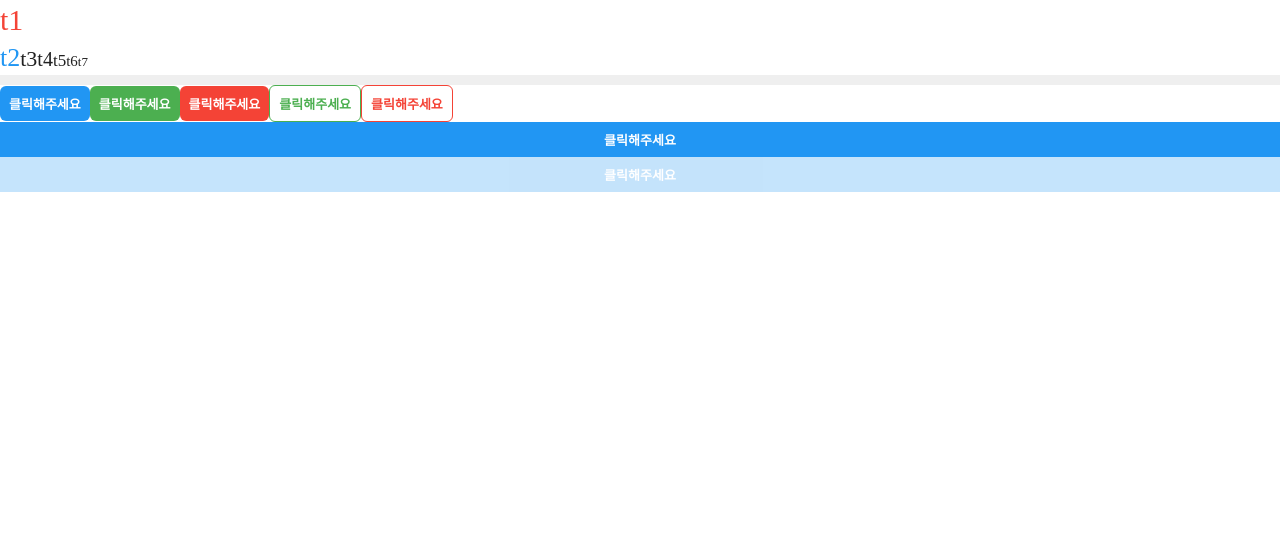
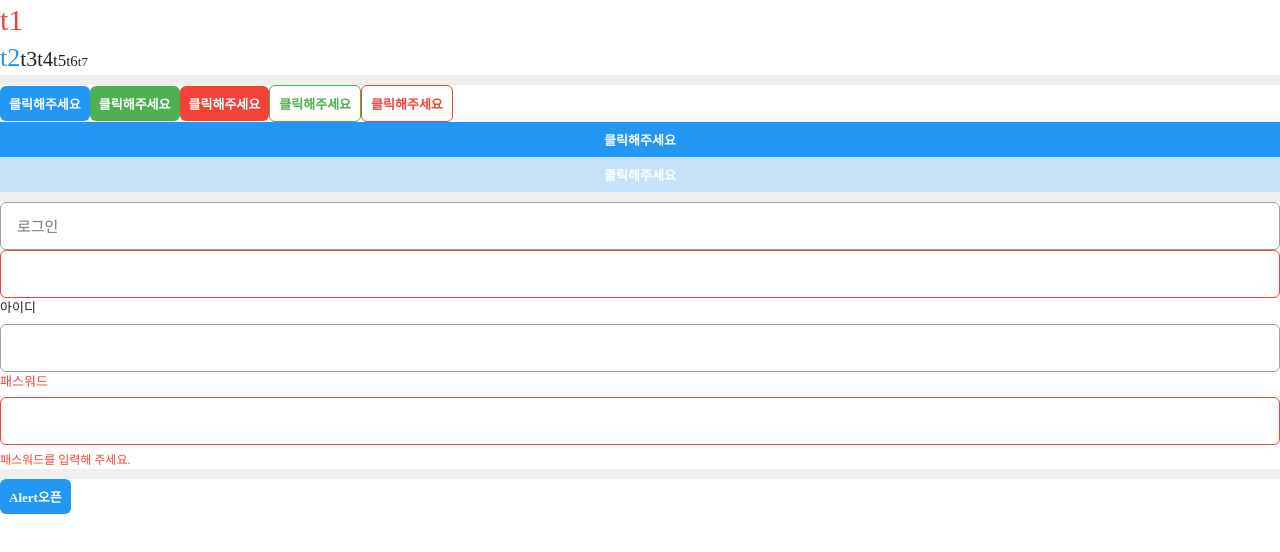
Before and after one commit to bongjoi/mcard, a React (Create React App) app: page / in a window 1280 px wide. Shown: the top 552 px of the page. Built offline with nearby package versions, Linux system fonts and the light colour scheme.

Commit message:
공통 컴포넌트 구현 - Input, Alert, Flex Box

```diff
--- a/public/index.html
+++ b/public/index.html
@@ -1,4 +1,4 @@
-<!DOCTYPE html>
+<!doctype html>
 <html lang="en">
   <head>
     <meta charset="utf-8" />
@@ -29,6 +29,7 @@
   <body>
     <noscript>You need to enable JavaScript to run this app.</noscript>
     <div id="root"></div>
+    <div id="root-portal"></div>
     <!--
       This HTML file is a template.
       If you open it directly in the browser, you will see an empty page.
--- a/src/App.tsx
+++ b/src/App.tsx
@@ -5,8 +5,15 @@
 
 import Text from '@shared/Text';
 import Button from '@shared/Button';
+import Input from '@shared/Input';
+import TextField from '@shared/TextField';
+import Alert from '@shared/Alert';
+
+import { useAlertContext } from '@contexts/AlertContext';
 
 function App() {
+  const { open } = useAlertContext();
+
   return (
     <div>
       <Text typography="t1" display="block" color="red">
@@ -36,6 +43,39 @@
       <Button full={true} disabled={true}>
         클릭해주세요
       </Button>
+
+      <div style={{ height: 10, width: '100%', backgroundColor: '#efefef' }} />
+
+      <Input placeholder="로그인" aria-invalid={false} />
+      <Input aria-invalid={true} />
+
+      <TextField label="아이디" />
+      <TextField
+        label="패스워드"
+        hasError={true}
+        helpMessage="패스워드를 입력해 주세요."
+      />
+
+      <div style={{ height: 10, width: '100%', backgroundColor: '#efefef' }} />
+
+      {/* <Alert
+        open={true}
+        title="얼럿이 떳습니다."
+        description="안녕하세요"
+        onButtonClick={() => {}}
+      /> */}
+
+      <Button
+        onClick={() => {
+          open({
+            title: '카드신청완료',
+            description: '내역페이지에서 확인해주세요',
+            onButtonClick: () => {}
+          });
+        }}
+      >
+        Alert오픈
+      </Button>
     </div>
   );
 }
--- /dev/null
+++ b/src/components/shared/Alert.tsx
@@ -0,0 +1,67 @@
+import { colors } from '@styles/colorPalette';
+import styled from '@emotion/styled';
+
+import Dimmed from './Dimmed';
+import Text from './Text';
+import Flex from './Flex';
+import Button from './Button';
+
+const AlertContainer = styled.div`
+  position: absolute;
+  top: 50%;
+  left: 50%;
+  transform: translate(-50%, -50%);
+  background-color: ${colors.white};
+  border-radius: 8px;
+  z-index: var(--alert-zindex);
+  width: 320px;
+  padding: 24px;
+  box-sizing: border-box;
+`;
+
+interface AlertProps {
+  open?: boolean;
+  title: React.ReactNode;
+  description?: React.ReactNode;
+  buttonLabel?: string;
+  onButtonClick: () => void;
+}
+
+function Alert({
+  open,
+  title,
+  description,
+  buttonLabel = '확인',
+  onButtonClick
+}: AlertProps) {
+  if (open === false) {
+    return null;
+  }
+
+  return (
+    <Dimmed>
+      <AlertContainer>
+        <Text
+          typography="t4"
+          bold={true}
+          display="block"
+          style={{ marginBottom: 6 }}
+        >
+          {title}
+        </Text>
+        {description ? <Text typography="t7">{description}</Text> : null}
+        <Flex justify="flex-end">
+          <Button
+            onClick={onButtonClick}
+            weak={true}
+            style={{ marginTop: 12, border: 'none' }}
+          >
+            {buttonLabel}
+          </Button>
+        </Flex>
+      </AlertContainer>
+    </Dimmed>
+  );
+}
+
+export default Alert;
--- /dev/null
+++ b/src/components/shared/Dimmed.tsx
@@ -0,0 +1,17 @@
+import styled from '@emotion/styled';
+
+const Container = styled.div`
+  position: fixed;
+  top: 0;
+  right: 0;
+  bottom: 0;
+  left: 0;
+  background-color: rgba(0, 0, 0, 0.7);
+  z-index: var(--dimmed-zindex);
+`;
+
+function Dimmed({ children }: { children: React.ReactNode }) {
+  return <Container>{children}</Container>;
+}
+
+export default Dimmed;
--- /dev/null
+++ b/src/components/shared/Flex.tsx
@@ -0,0 +1,17 @@
+import styled from '@emotion/styled';
+import { CSSProperties } from 'react';
+
+interface FlexProps {
+  align?: CSSProperties['alignItems'];
+  justify?: CSSProperties['justifyContent'];
+  direction?: CSSProperties['flexDirection'];
+}
+
+const Flex = styled.div<FlexProps>(({ align, justify, direction }) => ({
+  display: 'flex',
+  alignItems: align,
+  justifyContent: justify,
+  flexDirection: direction
+}));
+
+export default Flex;
--- /dev/null
+++ b/src/components/shared/Input.tsx
@@ -0,0 +1,24 @@
+import { colors } from '@styles/colorPalette';
+import styled from '@emotion/styled';
+
+const Input = styled.input`
+  padding: 0 16px;
+  font-size: 15px;
+  height: 48px;
+  font-weight: 500;
+  border: 1px solid ${colors.grey};
+  border-radius: 6px;
+  width: 100%;
+  box-sizing: border-box;
+
+  &:focus {
+    outline: none;
+    border-color: ${colors.blue};
+  }
+
+  &[aria-invalid='true'] {
+    border-color: ${colors.red};
+  }
+`;
+
+export default Input;
--- /dev/null
+++ b/src/components/shared/TextField.tsx
@@ -0,0 +1,71 @@
+import {
+  FocusEventHandler,
+  forwardRef,
+  InputHTMLAttributes,
+  useState
+} from 'react';
+import Text from './Text';
+import Input from './Input';
+
+interface TextFieldProps extends InputHTMLAttributes<HTMLInputElement> {
+  label?: React.ReactNode;
+  hasError?: boolean;
+  helpMessage?: React.ReactNode;
+}
+
+const TextField = forwardRef<HTMLInputElement, TextFieldProps>(
+  function TextField(
+    { label, hasError, helpMessage, onFocus, onBlur, ...props },
+    ref
+  ) {
+    const [focused, setFocused] = useState(false);
+
+    const labelColor = hasError ? 'red' : focused ? 'blue' : undefined;
+
+    const handleFocus: FocusEventHandler<HTMLInputElement> = (event) => {
+      setFocused(true);
+      onFocus?.(event);
+    };
+
+    const handleBlur: FocusEventHandler<HTMLInputElement> = (event) => {
+      setFocused(false);
+      onBlur?.(event);
+    };
+
+    return (
+      <div>
+        {label ? (
+          <Text
+            typography="t7"
+            color={labelColor}
+            display="inline-block"
+            style={{ marginBottom: 6 }}
+          >
+            {label}
+          </Text>
+        ) : null}
+
+        <Input
+          ref={ref}
+          aria-invalid={hasError}
+          onFocus={handleFocus}
+          onBlur={handleBlur}
+          {...props}
+        />
+
+        {helpMessage ? (
+          <Text
+            typography="t7"
+            color={labelColor}
+            display="inline-block"
+            style={{ marginTop: 6, fontSize: 12 }}
+          >
+            {helpMessage}
+          </Text>
+        ) : null}
+      </div>
+    );
+  }
+);
+
+export default TextField;
--- /dev/null
+++ b/src/contexts/AlertContext.tsx
@@ -0,0 +1,77 @@
+import {
+  ComponentProps,
+  createContext,
+  useCallback,
+  useContext,
+  useMemo,
+  useState
+} from 'react';
+
+import { createPortal } from 'react-dom';
+
+import Alert from '@shared/Alert';
+
+type AlertProps = ComponentProps<typeof Alert>;
+type AlertOptions = Omit<AlertProps, 'open'>;
+
+interface AlertContextValue {
+  open: (options: AlertOptions) => void;
+}
+
+const Context = createContext<AlertContextValue | undefined>(undefined);
+
+const defaultValue: AlertProps = {
+  open: false,
+  title: null,
+  description: null,
+  onButtonClick: () => {}
+};
+
+export function AlertContextProvider({
+  children
+}: {
+  children: React.ReactNode;
+}) {
+  const [alertState, setAlertState] = useState(defaultValue);
+
+  const $portal_root = document.getElementById('root-portal');
+
+  const close = useCallback(() => {
+    setAlertState(defaultValue);
+  }, []);
+
+  const open = useCallback(
+    ({ onButtonClick, ...options }: AlertOptions) => {
+      setAlertState({
+        ...options,
+        onButtonClick: () => {
+          close();
+          onButtonClick();
+        },
+        open: true
+      });
+    },
+    [close]
+  );
+
+  const values = useMemo(() => ({ open }), [open]);
+
+  return (
+    <Context.Provider value={values}>
+      {children}
+      {$portal_root !== null
+        ? createPortal(<Alert {...alertState} />, $portal_root)
+        : null}
+    </Context.Provider>
+  );
+}
+
+export function useAlertContext() {
+  const values = useContext(Context);
+
+  if (values === undefined) {
+    throw new Error('AlertContext 내부에서 사용해주세요');
+  }
+
+  return values;
+}
--- a/src/index.tsx
+++ b/src/index.tsx
@@ -6,13 +6,17 @@
 import { Global } from '@emotion/react';
 import globalStyles from './styles/globalStyles';
 
+import { AlertContextProvider } from '@contexts/AlertContext';
+
 const root = ReactDOM.createRoot(
   document.getElementById('root') as HTMLElement
 );
 root.render(
   <React.StrictMode>
     <Global styles={globalStyles} />
-    <App />
+    <AlertContextProvider>
+      <App />
+    </AlertContextProvider>
   </React.StrictMode>
 );
 
--- a/src/styles/globalStyles.ts
+++ b/src/styles/globalStyles.ts
@@ -3,6 +3,11 @@
 
 export default css`
   ${colorPalette}
+
+  :root {
+    --dimmed-zindex: 10;
+    --alert-zindex: 11;
+  }
 
   html,
   body,
--- a/tsconfig.paths.json
+++ b/tsconfig.paths.json
@@ -13,6 +13,9 @@
       ],
       "@shared/*": [
         "src/components/shared/*"
+      ],
+      "@contexts/*": [
+        "src/contexts/*"
       ]
     }
   }
```
Also changed, not shown: package.json (line endings or trailing spaces).
